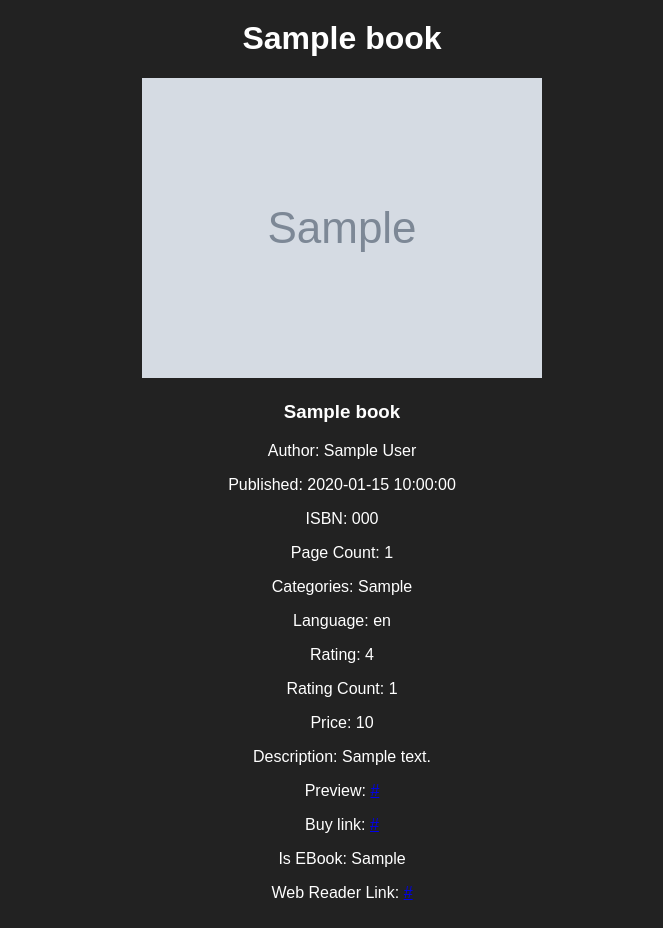
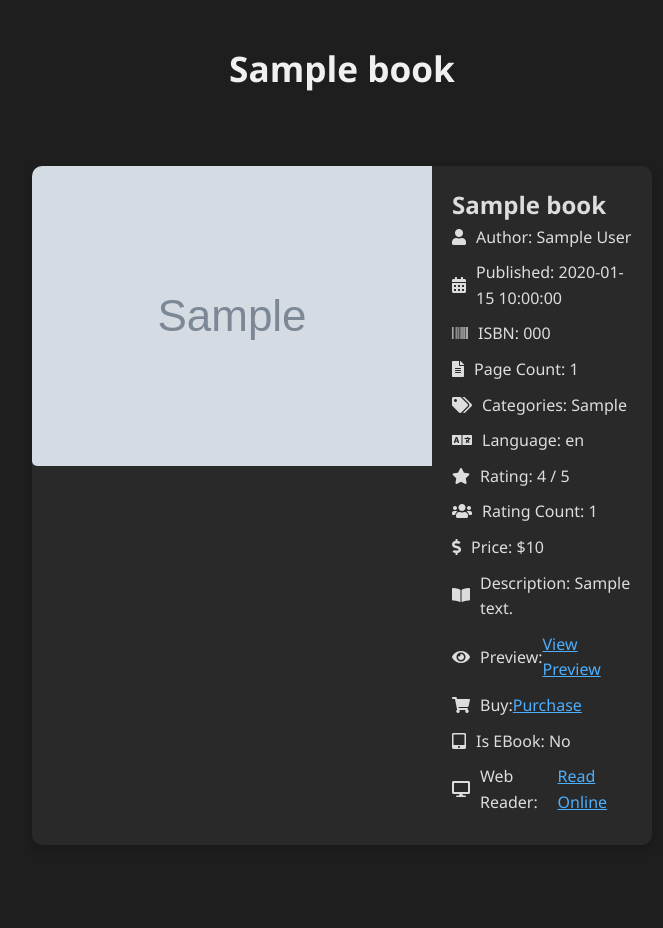
Before and after one commit to WhineyMonkey10/AutoBookScanner, a Flask app: template templates/book.html in a window 1280 px wide. Shown: the whole page, without its empty margins (298-961 px from the left). After the commit the page ends 810 px from the top, so only its background shows below. Run offline with Flask 3, Linux system fonts and the light colour scheme; the template is opened without the code that fills it: most values are stand-ins (such as "Sample title", 1, 10 or a date in 2020); grey boxes marked "Sample" are stand-in pictures.

Commit message:
Improved how the book page looks

```diff
--- /dev/null
+++ b/static/book.css
@@ -0,0 +1,115 @@
+/* Base and General Styling */
+body, h1, h2, p, a {
+    margin: 0;
+    padding: 0;
+    font-family: 'Segoe UI', Tahoma, Geneva, Verdana, sans-serif;
+}
+
+body {
+    background-color: #1e1e1e;
+    color: #ddd;
+    text-align: center;
+    line-height: 1.6;
+}
+
+a {
+    color: #4dafff;
+    transition: color 0.3s ease;
+}
+
+a:hover {
+    color: #82cfff;
+    text-decoration: none;
+}
+
+header {
+    padding: 40px 0;
+}
+
+header h1 {
+    font-size: 2.2em;
+    color: #f0f0f0;
+}
+
+/* Card Container */
+.card-container {
+    display: flex;
+    justify-content: center;
+    flex-wrap: wrap;
+    padding: 20px;
+}
+
+/* Info Card - Adjusted for larger size */
+.info-card {
+    background-color: #292929;
+    box-shadow: 0 4px 8px rgba(0, 0, 0, 0.2);
+    border-radius: 10px;
+    margin: 10px;
+    overflow: hidden;
+    transition: transform 0.3s ease, box-shadow 0.3s ease;
+    width: calc(100% - 60px); /* Increase the width */
+    max-width: 640px; /* Adjusted max width for more content space */
+    display: flex;
+    flex-direction: column;
+    align-items: center;
+    text-align: left;
+}
+
+.info-card:hover {
+    transform: translateY(-5px);
+    box-shadow: 0 6px 12px rgba(0, 0, 0, 0.3);
+}
+
+.info-card img.book-cover {
+    width: 100%;
+    height: auto;
+    display: block;
+}
+
+.book-meta {
+    padding: 20px;
+    width: 100%;
+}
+
+.book-detail {
+    display: flex;
+    align-items: center;
+    margin-bottom: 10px;
+}
+
+.icon {
+    margin-right: 10px;
+    /* Additional styling for icons can be applied here */
+}
+
+/* Responsive adjustments for even larger screens */
+@media (min-width: 768px) {
+    .info-card {
+        flex-direction: row;
+        align-items: flex-start;
+    }
+
+    .book-cover {
+        width: 40%;
+        border-radius: 5px 0 0 5px;
+    }
+
+    .book-meta {
+        width: 60%;
+        display: flex;
+        flex-direction: column;
+        justify-content: center;
+        padding: 20px;
+    }
+}
+
+@media (min-width: 1024px) {
+    .card-container {
+        justify-content: space-evenly;
+    }
+
+    .info-card {
+        width: 50%; /* Adjust as necessary for layout */
+        max-width: 800px; /* Allows for even more content space */
+    }
+}
--- a/templates/book.html
+++ b/templates/book.html
@@ -3,30 +3,36 @@
 <head>
     <meta charset="UTF-8">
     <meta name="viewport" content="width=device-width, initial-scale=1.0">
-    <link rel="stylesheet" href="{{ url_for('static', filename='styles.css') }}">
+    <link rel="stylesheet" href="{{ url_for('static', filename='book.css') }}">
     <title>Book - {{ book.volumeInfo_title }}</title>
+    <!-- Consider adding FontAwesome for icons -->
+    <link href="https://cdnjs.cloudflare.com/ajax/libs/font-awesome/5.15.3/css/all.min.css" rel="stylesheet">
 </head>
 <body>
-    <h1>{{ book.volumeInfo_title }}</h1>
-    <div class="card-container">
-        <div class="info-card">
-            <img src="{{ book.volumeInfo_imageLinks_thumbnail | default(url_for('static', filename='images/book-default.png')) }}" alt="Book Cover">
-            <h3>{{ book.volumeInfo_title }}</h3>
-            <p><span class="author">Author: {{ book.volumeInfo_authors_0 }}</span></p>
-            <p>Published: {{ book.volumeInfo_publishedDate }}</p>
-            <p>ISBN: {{ book.ISBNid }}</p>
-            <p>Page Count: {{ book.volumeInfo_pageCount }}</p>
-            <p>Categories: {{ book.volumeInfo_categories_0 }}</p>
-            <p>Language: {{ book.volumeInfo_language }}</p>
-            <p>Rating: {{ book.volumeInfo_averageRating }}</p>
-            <p>Rating Count: {{ book.volumeInfo_ratingsCount }}</p>
-            <p>Price: {{ book.saleInfo_listPrice_amount }}</p>
-            <p>Description: {{ book.volumeInfo_description }}</p>
-            <p>Preview: <a href="{{ book.volumeInfo_previewLink }}">{{ book.volumeInfo_previewLink }}</a></p>
-            <p>Buy link: <a href="{{ book.saleInfo_buyLink }}">{{ book.saleInfo_buyLink }}</a></p>
-            <p>Is EBook: {{ book.saleInfo_isEbook }}</p>
-            <p>Web Reader Link: <a href="{{ book.accessInfo_webReaderLink }}">{{ book.accessInfo_webReaderLink }}</a></p>
-        </div>
-    </div>
+    <header>
+        <h1>{{ book.volumeInfo_title }}</h1>
+    </header>
+    <section class="card-container">
+        <article class="info-card">
+            <img src="{{ book.volumeInfo_imageLinks_thumbnail | default(url_for('static', filename='images/book-default.png')) }}" alt="Book Cover" class="book-cover">
+            <div class="book-meta">
+                <h2>{{ book.volumeInfo_title }}</h2>
+                <div class="book-detail"><span class="icon"><i class="fas fa-user"></i></span> Author: {{ book.volumeInfo_authors_0 }}</div>
+                <div class="book-detail"><span class="icon"><i class="fas fa-calendar-alt"></i></span> Published: {{ book.volumeInfo_publishedDate }}</div>
+                <div class="book-detail"><span class="icon"><i class="fas fa-barcode"></i></span> ISBN: {{ book.ISBNid }}</div>
+                <div class="book-detail"><span class="icon"><i class="fas fa-file-alt"></i></span> Page Count: {{ book.volumeInfo_pageCount }}</div>
+                <div class="book-detail"><span class="icon"><i class="fas fa-tags"></i></span> Categories: {{ book.volumeInfo_categories_0 }}</div>
+                <div class="book-detail"><span class="icon"><i class="fas fa-language"></i></span> Language: {{ book.volumeInfo_language }}</div>
+                <div class="book-detail"><span class="icon"><i class="fas fa-star"></i></span> Rating: {{ book.volumeInfo_averageRating }} / 5</div>
+                <div class="book-detail"><span class="icon"><i class="fas fa-users"></i></span> Rating Count: {{ book.volumeInfo_ratingsCount }}</div>
+                <div class="book-detail"><span class="icon"><i class="fas fa-dollar-sign"></i></span> Price: ${{ book.saleInfo_listPrice_amount }}</div>
+                <div class="book-detail"><span class="icon"><i class="fas fa-book-open"></i></span> Description: {{ book.volumeInfo_description }}</div>
+                <div class="book-detail"><span class="icon"><i class="fas fa-eye"></i></span> Preview: <a href="{{ book.volumeInfo_previewLink }}">View Preview</a></div>
+                <div class="book-detail"><span class="icon"><i class="fas fa-shopping-cart"></i></span> Buy: <a href="{{ book.saleInfo_buyLink }}">Purchase</a></div>
+                <div class="book-detail"><span class="icon"><i class="fas fa-tablet-alt"></i></span> Is EBook: {{ 'Yes' if book.saleInfo_isEBook else 'No' }}</div>
+                <div class="book-detail"><span class="icon"><i class="fas fa-desktop"></i></span> Web Reader: <a href="{{ book.accessInfo_webReaderLink }}">Read Online</a></div>
+            </div>
+        </article>
+    </section>
 </body>
 </html>
--- a/templates/index.html
+++ b/templates/index.html
@@ -5,7 +5,7 @@
     <link rel="stylesheet" href="{{ url_for('static', filename='styles.css') }}">
 </head>
 <body>
-    <h1>Book Library</h1>
+    <h1>Book Library - {{ total_books }} total books</h1>
 
     <form method="POST" action="/" id="search-form">
         <input type="text" name="search_query" placeholder="Search by title or author">
@@ -13,7 +13,7 @@
     </form>
     <div class="card-container">
     {% for book in books %}
-    <div class="card" data-book-id="{{ book.ISBNid }}">
+    <div class="card" data-book-id="{{ book.volumeInfo_industryIdentifiers_identifier }}">
         <h3>{{ book.volumeInfo_title }}</h3>
         <p><span class="author">Author: {{ book.volumeInfo_authors_0 }}</span></p>
         <p>Published: {{ book.volumeInfo_publishedDate }}</p>
--- a/web_server.py
+++ b/web_server.py
@@ -13,20 +13,26 @@
 # Initialize Firestore
 db = firestore.client()
 
+# @app.route("/dropDB", methods=['GET'])
+# def dropDB():
+#     books_ref = db.collection('books')
+#     books = books_ref.stream()
+#     for book in books:
+#         book.reference.delete()
+#     return "Database dropped"
 
 @app.route('/', methods=['GET', 'POST'])
 def index():
-    books = get_all_books()  # Fetch all books
     if request.method == 'POST':
         search_query = request.form['search_query']
-        # Filter books on the client side based on the search query
-        if search_query:
-            search_query_lowercase = search_query.lower()
-            books = [book for book in books if
-                     search_query_lowercase in book['title_lowercase'].lower() or
-                     search_query_lowercase in book['author'].lower()]
+        books = search_books(search_query)
+    else:
+        books = get_all_books_cursor()
 
-    return render_template('index.html', books=books)
+    totalbooks = len(books)
+
+
+    return render_template('index.html', books=books, total_books=totalbooks)
 
 
 
@@ -45,7 +51,7 @@
     current_count = int(request.form['current_count'])
 
     # Fetch more books starting from the current count
-    books = get_all_books(skip=current_count, limit=20)
+    books = get_all_books_cursor(current_count)
 
     # Convert books to a list and serialize using json_util
     books_list = list(books)
@@ -71,22 +77,12 @@
     return books
 
 
-def get_all_books(skip=0, limit=None):
+def get_all_books_cursor():
     books_ref = db.collection('books')
-    books = []
+    books = books_ref.stream()
 
-    if limit:
-        query = books_ref.limit(limit).offset(skip)
-    else:
-        query = books_ref.offset(skip)
-
-    for book in query.stream():
-        book_data = book.to_dict()
-        # Add the document ISBN, which is the document ID in Firestore, to the book data under the key 'ISBNid'
-        book_data['ISBNid'] = book.id
-        books.append(book_data)
-
-    return books
+    books_list = [book.to_dict() for book in books]  # Convert DocumentSnapshot objects to dictionaries
+    return books_list
 
 @app.route('/book/<ISBNid>')
 def book(ISBNid):
@@ -95,5 +91,10 @@
     book_data = book.to_dict()
     return render_template('book.html', book=book_data)
 
+@app.route('/load_initial_books', methods=['GET'])
+def load_initial_books():
+    books = get_all_books_cursor()
+    return jsonify(books)  # jsonif
+
 if __name__ == '__main__':
-    app.run(debug=True)
+    app.run(debug=True, host='0.0.0.0', port=3000)
```
Also changed, not shown: main.py (+25 -17 lines), static/script.js (+12 -0 lines), 1 other file.
